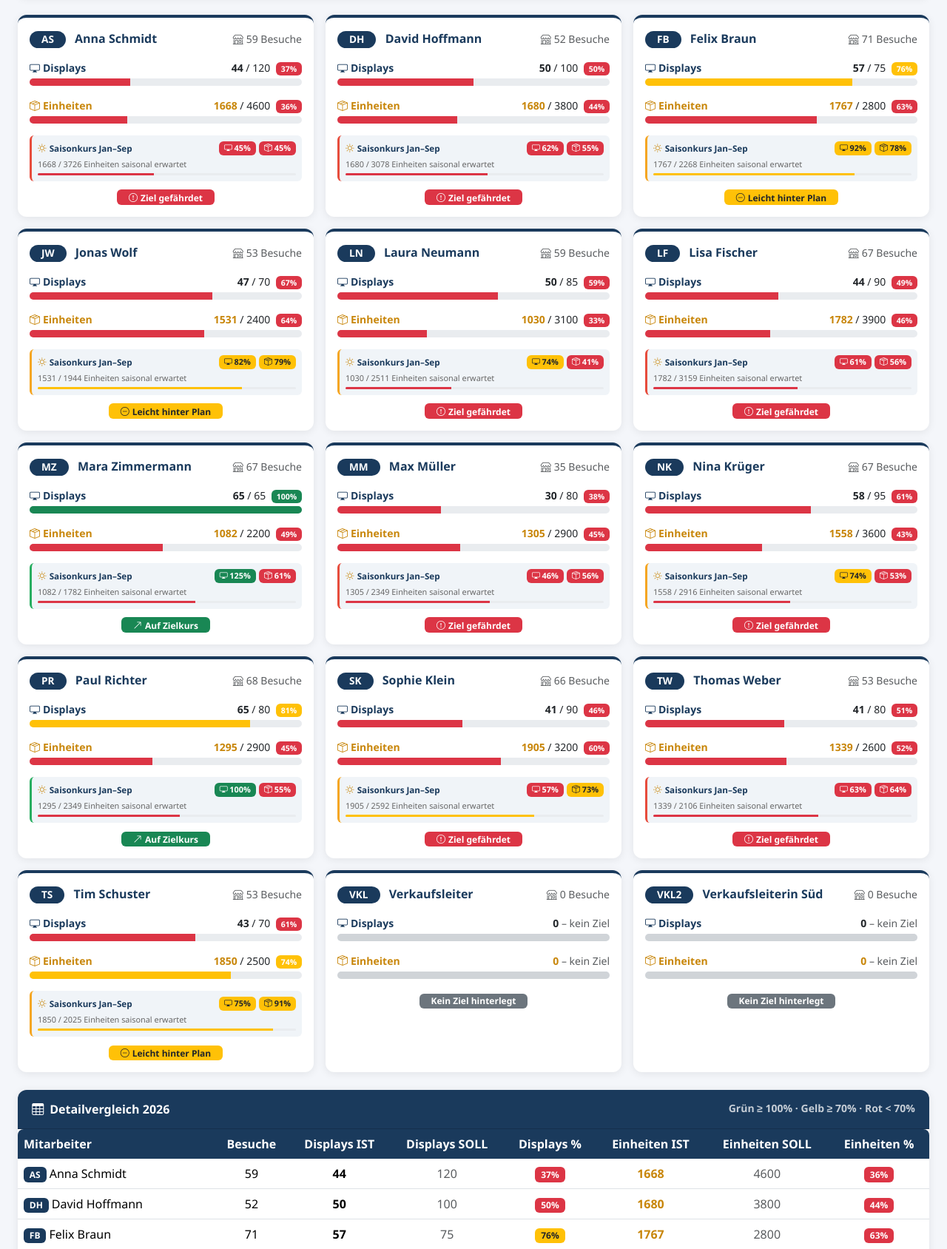
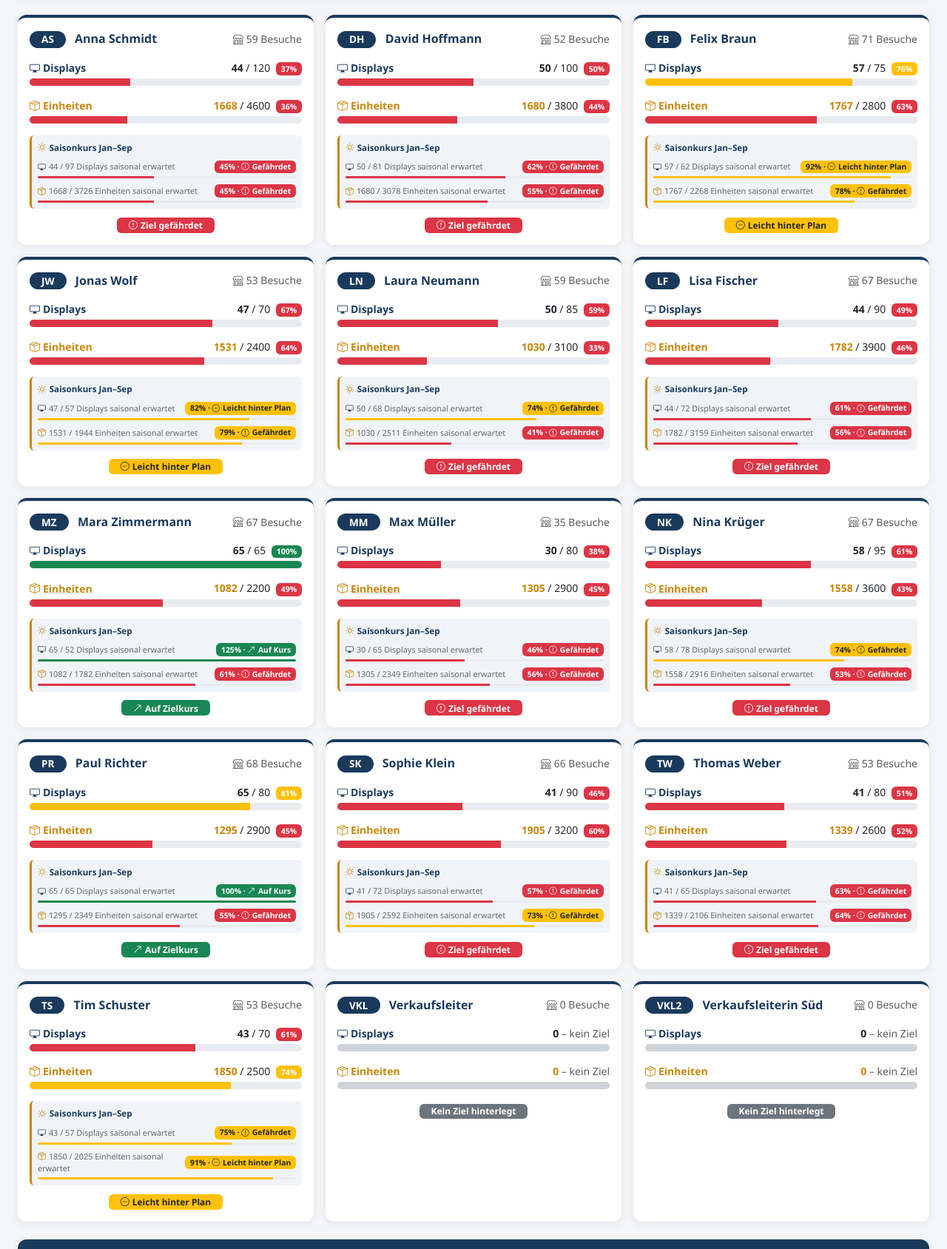
Before and after one commit to jananschuetz-oss/aktionstracker-demo, a Flask app: page /vergleich in a window 1280 px wide. Shown: the part 275-1963 px from the top of the page at 74% size. Run offline with Flask 3, Linux system fonts and the light colour scheme; the visitor is signed in with stand-in values (Sample User, id 1); data comes from the database, SQL or seed files in the repository; data that the repository does not hold is empty; parts of the project's set-up code (start-up, migrations or seed data) failed here and were passed over; some libraries are stand-ins or nearby versions.

Commit message:
Vergleich: separate Tendenz-Einschätzung pro Metrik (von Arco portiert)
Gezielte Teilportierung aus Arco's 11-Commit-Reihe 095ee08..4387358 auf
templates/vergleich.html:

- Jahresziel-Badge (Einzelansicht): getrennte Einschätzung (Text+Farbe)
  für Displays und Kisten statt einer kombinierten Zahl (c6cb044)
- Monatsziel-Badge (Einzelansicht): Einschätzungstext ergänzt in den
  bereits pro Metrik getrennten Badges (Teil von 4387358)
- Saisonkurs-KPI-Box (Einzelansicht): Einschätzungstext ergänzt in den
  bereits pro Metrik getrennten Badges (Teil von 4387358)
- Saisonkurs-Mini-Box je Mitarbeiterkarte (Teamübersicht): komplett
  umgebaut auf eigene IST/SOLL-Zeile, Fortschrittsbalken und
  Einschätzungs-Badge (Auf Kurs/Leicht hinter Plan/Gefährdet) pro
  Metrik statt nur einer %-Zahl je Metrik (095ee08 + 9bee16b), inkl.
  Prozentzahl im Badge-Text ergänzt (4fc9810)
- Reihenfolge überall auf "Displays vor Kisten" umgestellt (Teil von
  d7e2930, angewendet auf die in Demo tatsächlich vorhandenen drei
  Zielkarten – Demo hat keine vierte/Q3-Karte)

Bewusst NICHT übernommen: die komplette Q3-Sektion (Quartalsziel-Box
in Team- und Einzelansicht, Q3-Badges, Q3-Zeitkurs-Berechnung) aus
34c9956, d7e2930 (Q3-Teil), 05b7dfe, aac3c9e, 8c56604 – separates,
größeres Feature, das noch nicht übernommen werden soll.

8dbe94a ("Aufbautypen ohne Ziel ausblenden") ist in Demo nicht
anwendbar: Demo hat das zugrundeliegende Aufbautyp-Zielzahlen-Feature
(kanal_ziele_by_rep/kanal_team) überhaupt nicht in vergleich.html –
nichts zu filtern.

Demo behält die Bezeichnung "Displays" (kein Rename zu "Aktivitäten",
das war ein separater, nicht portierter Arco-Commit vor diesem
Bereich). Kein app.py-Änderungsbedarf, da keine neuen Server-Daten
nötig sind.

Co-Authored-By: Claude Sonnet 5 <noreply@anthropic.com>

```diff
--- a/templates/vergleich.html
+++ b/templates/vergleich.html
@@ -120,27 +120,27 @@
         {% if akt_mon %}
         <div class="mb-3">
           <div class="d-flex justify-content-between mb-1">
+            <span class="small fw-semibold" style="color:#1a3a5c"><i class="bi bi-display me-1"></i>Displays</span>
+            <span class="small">
+              <strong>{{ akt_mon.displays_ist }}</strong> / {{ akt_mon.displays_ziel }}
+              {% if akt_mon.displays_pct is not none %}
+              <span class="badge ms-1 {% if akt_mon.displays_pct >= 100 %}bg-success{% elif akt_mon.displays_pct >= 70 %}bg-warning text-dark{% else %}bg-danger{% endif %}">{{ akt_mon.displays_pct }}% · {% if akt_mon.displays_pct >= 100 %}<i class="bi bi-check-circle me-1"></i>Ziel erreicht{% elif akt_mon.displays_pct >= 95 %}<i class="bi bi-arrow-up-right me-1"></i>Auf Kurs{% elif akt_mon.displays_pct >= 80 %}<i class="bi bi-dash-circle me-1"></i>Leicht hinter Plan{% else %}<i class="bi bi-exclamation-circle me-1"></i>Gefährdet{% endif %}</span>
+              {% endif %}
+            </span>
+          </div>
+          {% if akt_mon.displays_ziel %}<div class="progress" style="height:8px"><div class="progress-bar {% if (akt_mon.displays_pct or 0) >= 100 %}bg-success{% elif (akt_mon.displays_pct or 0) >= 70 %}bg-warning{% else %}bg-danger{% endif %}" style="width:{{ [akt_mon.displays_pct or 0, 100]|min }}%"></div></div>{% endif %}
+        </div>
+        <div>
+          <div class="d-flex justify-content-between mb-1">
             <span class="small fw-semibold" style="color:#c8860a"><i class="bi bi-box-seam me-1"></i>{{ unit_label }}</span>
             <span class="small">
               <strong style="color:#c8860a">{{ akt_mon.kisten_ist }}</strong> / {{ akt_mon.kisten_ziel }}
               {% if akt_mon.kisten_pct is not none %}
-              <span class="badge ms-1 {% if akt_mon.kisten_pct >= 100 %}bg-success{% elif akt_mon.kisten_pct >= 70 %}bg-warning text-dark{% else %}bg-danger{% endif %}">{{ akt_mon.kisten_pct }}%</span>
+              <span class="badge ms-1 {% if akt_mon.kisten_pct >= 100 %}bg-success{% elif akt_mon.kisten_pct >= 70 %}bg-warning text-dark{% else %}bg-danger{% endif %}">{{ akt_mon.kisten_pct }}% · {% if akt_mon.kisten_pct >= 100 %}<i class="bi bi-check-circle me-1"></i>Ziel erreicht{% elif akt_mon.kisten_pct >= 95 %}<i class="bi bi-arrow-up-right me-1"></i>Auf Kurs{% elif akt_mon.kisten_pct >= 80 %}<i class="bi bi-dash-circle me-1"></i>Leicht hinter Plan{% else %}<i class="bi bi-exclamation-circle me-1"></i>Gefährdet{% endif %}</span>
               {% endif %}
             </span>
           </div>
           {% if akt_mon.kisten_ziel %}<div class="progress" style="height:8px"><div class="progress-bar {% if (akt_mon.kisten_pct or 0) >= 100 %}bg-success{% elif (akt_mon.kisten_pct or 0) >= 70 %}bg-warning{% else %}bg-danger{% endif %}" style="width:{{ [akt_mon.kisten_pct or 0, 100]|min }}%"></div></div>{% endif %}
-        </div>
-        <div>
-          <div class="d-flex justify-content-between mb-1">
-            <span class="small fw-semibold" style="color:#1a3a5c"><i class="bi bi-display me-1"></i>Displays</span>
-            <span class="small">
-              <strong>{{ akt_mon.displays_ist }}</strong> / {{ akt_mon.displays_ziel }}
-              {% if akt_mon.displays_pct is not none %}
-              <span class="badge ms-1 {% if akt_mon.displays_pct >= 100 %}bg-success{% elif akt_mon.displays_pct >= 70 %}bg-warning text-dark{% else %}bg-danger{% endif %}">{{ akt_mon.displays_pct }}%</span>
-              {% endif %}
-            </span>
-          </div>
-          {% if akt_mon.displays_ziel %}<div class="progress" style="height:8px"><div class="progress-bar {% if (akt_mon.displays_pct or 0) >= 100 %}bg-success{% elif (akt_mon.displays_pct or 0) >= 70 %}bg-warning{% else %}bg-danger{% endif %}" style="width:{{ [akt_mon.displays_pct or 0, 100]|min }}%"></div></div>{% endif %}
         </div>
         {% else %}
         <p class="text-muted text-center py-3 mb-0">Keine Aktivitäten in {{ m_namen[aktueller_monat-1] }}</p>
@@ -158,6 +158,16 @@
       <div class="card-body">
         <div class="mb-3">
           <div class="d-flex justify-content-between mb-1">
+            <span class="small fw-semibold" style="color:#1a3a5c"><i class="bi bi-display me-1"></i>Displays</span>
+            <span class="small">
+              <strong>{{ selected_rep.displays_ist }}</strong> / {{ d_jz or '–' }}
+              {% if d_pct_j is not none %}<span class="badge ms-1 {% if d_pct_j >= 100 %}bg-success{% elif d_pct_j >= 70 %}bg-warning text-dark{% else %}bg-danger{% endif %}">{{ d_pct_j }}%</span>{% endif %}
+            </span>
+          </div>
+          {% if d_jz %}<div class="progress" style="height:8px"><div class="progress-bar {% if (d_pct_j or 0) >= 100 %}bg-success{% elif (d_pct_j or 0) >= 70 %}bg-warning{% else %}bg-danger{% endif %}" style="width:{{ [d_pct_j or 0, 100]|min }}%"></div></div>{% endif %}
+        </div>
+        <div>
+          <div class="d-flex justify-content-between mb-1">
             <span class="small fw-semibold" style="color:#c8860a"><i class="bi bi-box-seam me-1"></i>{{ unit_label }}</span>
             <span class="small">
               <strong style="color:#c8860a">{{ selected_rep.kisten_ist }}</strong> / {{ k_jz or '–' }}
@@ -165,16 +175,6 @@
             </span>
           </div>
           {% if k_jz %}<div class="progress" style="height:8px"><div class="progress-bar {% if (k_pct_j or 0) >= 100 %}bg-success{% elif (k_pct_j or 0) >= 70 %}bg-warning{% else %}bg-danger{% endif %}" style="width:{{ [k_pct_j or 0, 100]|min }}%"></div></div>{% endif %}
-        </div>
-        <div>
-          <div class="d-flex justify-content-between mb-1">
-            <span class="small fw-semibold" style="color:#1a3a5c"><i class="bi bi-display me-1"></i>Displays</span>
-            <span class="small">
-              <strong>{{ selected_rep.displays_ist }}</strong> / {{ d_jz or '–' }}
-              {% if d_pct_j is not none %}<span class="badge ms-1 {% if d_pct_j >= 100 %}bg-success{% elif d_pct_j >= 70 %}bg-warning text-dark{% else %}bg-danger{% endif %}">{{ d_pct_j }}%</span>{% endif %}
-            </span>
-          </div>
-          {% if d_jz %}<div class="progress" style="height:8px"><div class="progress-bar {% if (d_pct_j or 0) >= 100 %}bg-success{% elif (d_pct_j or 0) >= 70 %}bg-warning{% else %}bg-danger{% endif %}" style="width:{{ [d_pct_j or 0, 100]|min }}%"></div></div>{% endif %}
         </div>
         {% if k_jz %}
         <div class="text-muted mt-2" style="font-size:.72rem">
@@ -184,19 +184,30 @@
         {% endif %}
 
         <!-- Jahres-Status-Badge -->
+        {% if not k_jz and not d_jz %}
         <div class="text-center mt-3">
-          {% if not k_jz and not d_jz %}
           <span class="badge bg-secondary px-3">Kein Ziel hinterlegt</span>
-          {% elif (k_pct_j is not none and k_pct_j >= 100) and (d_pct_j is not none and d_pct_j >= 100) %}
-            <span class="badge bg-success px-3"><i class="bi bi-check-circle me-1"></i>Ziel erreicht!</span>
-          {% elif (kk is not none and kk >= 95) or (dk is not none and dk >= 95) %}
-            <span class="badge bg-success px-3"><i class="bi bi-arrow-up-right me-1"></i>Auf Zielkurs</span>
-          {% elif (kk is not none and kk >= 80) or (dk is not none and dk >= 80) %}
-            <span class="badge bg-warning text-dark px-3"><i class="bi bi-dash-circle me-1"></i>Leicht hinter Plan</span>
+        </div>
         {% else %}
-            <span class="badge bg-danger px-3"><i class="bi bi-exclamation-circle me-1"></i>Ziel gefährdet</span>
+        <div class="mt-3 d-flex flex-column gap-1">
+          {% if d_jz and dk is not none %}
+          <div class="d-flex justify-content-between align-items-center">
+            <small style="color:#1a3a5c"><i class="bi bi-display me-1"></i>Displays</small>
+            <span class="badge {% if d_pct_j is not none and d_pct_j >= 100 %}bg-success{% elif dk >= 95 %}bg-success{% elif dk >= 80 %}bg-warning text-dark{% else %}bg-danger{% endif %}" style="font-size:.72rem">
+              {% if d_pct_j is not none and d_pct_j >= 100 %}<i class="bi bi-check-circle me-1"></i>Ziel erreicht{% elif dk >= 95 %}<i class="bi bi-arrow-up-right me-1"></i>Auf Zielkurs{% elif dk >= 80 %}<i class="bi bi-dash-circle me-1"></i>Leicht hinter Plan{% else %}<i class="bi bi-exclamation-circle me-1"></i>Gefährdet{% endif %}
+            </span>
+          </div>
+          {% endif %}
+          {% if k_jz and kk is not none %}
+          <div class="d-flex justify-content-between align-items-center">
+            <small style="color:#c8860a"><i class="bi bi-box-seam me-1"></i>{{ unit_label }}</small>
+            <span class="badge {% if k_pct_j is not none and k_pct_j >= 100 %}bg-success{% elif kk >= 95 %}bg-success{% elif kk >= 80 %}bg-warning text-dark{% else %}bg-danger{% endif %}" style="font-size:.72rem">
+              {% if k_pct_j is not none and k_pct_j >= 100 %}<i class="bi bi-check-circle me-1"></i>Ziel erreicht{% elif kk >= 95 %}<i class="bi bi-arrow-up-right me-1"></i>Auf Zielkurs{% elif kk >= 80 %}<i class="bi bi-dash-circle me-1"></i>Leicht hinter Plan{% else %}<i class="bi bi-exclamation-circle me-1"></i>Gefährdet{% endif %}
+            </span>
+          </div>
           {% endif %}
         </div>
+        {% endif %}
       </div>
     </div>
   </div>
@@ -210,23 +221,23 @@
       <div class="card-body">
         <div class="mb-3">
           <div class="d-flex justify-content-between mb-1">
+            <span class="small fw-semibold" style="color:#1a3a5c"><i class="bi bi-display me-1"></i>Displays</span>
+            <span class="small">
+              <strong>{{ kurs.kum_d_ist }}</strong> / {{ kurs.kum_d_ziel }}
+              {% if dk is not none %}<span class="badge ms-1 {% if dk >= 100 %}bg-success{% elif dk >= 70 %}bg-warning text-dark{% else %}bg-danger{% endif %}">{{ dk }}% · {% if dk >= 100 %}<i class="bi bi-check-circle me-1"></i>Ziel erreicht{% elif dk >= 95 %}<i class="bi bi-arrow-up-right me-1"></i>Auf Kurs{% elif dk >= 80 %}<i class="bi bi-dash-circle me-1"></i>Leicht hinter Plan{% else %}<i class="bi bi-exclamation-circle me-1"></i>Gefährdet{% endif %}</span>{% endif %}
+            </span>
+          </div>
+          {% if kurs.kum_d_ziel %}<div class="progress" style="height:8px"><div class="progress-bar {% if (dk or 0) >= 100 %}bg-success{% elif (dk or 0) >= 70 %}bg-warning{% else %}bg-danger{% endif %}" style="width:{{ [dk or 0, 100]|min }}%"></div></div>{% endif %}
+        </div>
+        <div>
+          <div class="d-flex justify-content-between mb-1">
             <span class="small fw-semibold" style="color:#c8860a"><i class="bi bi-box-seam me-1"></i>{{ unit_label }}</span>
             <span class="small">
               <strong style="color:#c8860a">{{ kurs.kum_k_ist }}</strong> / {{ kurs.kum_k_ziel }}
-              {% if kk is not none %}<span class="badge ms-1 {% if kk >= 100 %}bg-success{% elif kk >= 70 %}bg-warning text-dark{% else %}bg-danger{% endif %}">{{ kk }}%</span>{% endif %}
+              {% if kk is not none %}<span class="badge ms-1 {% if kk >= 100 %}bg-success{% elif kk >= 70 %}bg-warning text-dark{% else %}bg-danger{% endif %}">{{ kk }}% · {% if kk >= 100 %}<i class="bi bi-check-circle me-1"></i>Ziel erreicht{% elif kk >= 95 %}<i class="bi bi-arrow-up-right me-1"></i>Auf Kurs{% elif kk >= 80 %}<i class="bi bi-dash-circle me-1"></i>Leicht hinter Plan{% else %}<i class="bi bi-exclamation-circle me-1"></i>Gefährdet{% endif %}</span>{% endif %}
             </span>
           </div>
           {% if kurs.kum_k_ziel %}<div class="progress" style="height:8px"><div class="progress-bar {% if (kk or 0) >= 100 %}bg-success{% elif (kk or 0) >= 70 %}bg-warning{% else %}bg-danger{% endif %}" style="width:{{ [kk or 0, 100]|min }}%"></div></div>{% endif %}
-        </div>
-        <div>
-          <div class="d-flex justify-content-between mb-1">
-            <span class="small fw-semibold" style="color:#1a3a5c"><i class="bi bi-display me-1"></i>Displays</span>
-            <span class="small">
-              <strong>{{ kurs.kum_d_ist }}</strong> / {{ kurs.kum_d_ziel }}
-              {% if dk is not none %}<span class="badge ms-1 {% if dk >= 100 %}bg-success{% elif dk >= 70 %}bg-warning text-dark{% else %}bg-danger{% endif %}">{{ dk }}%</span>{% endif %}
-            </span>
-          </div>
-          {% if kurs.kum_d_ziel %}<div class="progress" style="height:8px"><div class="progress-bar {% if (dk or 0) >= 100 %}bg-success{% elif (dk or 0) >= 70 %}bg-warning{% else %}bg-danger{% endif %}" style="width:{{ [dk or 0, 100]|min }}%"></div></div>{% endif %}
         </div>
         <div class="text-muted mt-2" style="font-size:.72rem">
           <i class="bi bi-sun me-1" style="color:#c8860a"></i>Saisonal erwartet laut Sonnenschlüssel
@@ -530,29 +541,31 @@
         {% set dk = kurs.get('disp_kurs') %}
         {% set kk = kurs.get('kist_kurs') %}
         {% if dk is not none or kk is not none %}
-        <div class="mb-2 p-2 rounded"
-             style="background:#f0f4f8;border-left:3px solid {% if (kk or 0) >= 100 or (dk or 0) >= 100 %}#27ae60{% elif (kk or 0) >= 70 or (dk or 0) >= 70 %}#f5a623{% else %}#e74c3c{% endif %}">
-          <div class="d-flex justify-content-between align-items-center mb-1">
-            <small class="fw-semibold" style="color:#1a3a5c;font-size:.73rem">
+        <div class="mb-2 p-2 rounded" style="background:#f0f4f8;border-left:3px solid #c8860a">
+          <small class="fw-semibold d-block mb-2" style="color:#1a3a5c;font-size:.73rem">
             <i class="bi bi-sun me-1" style="color:#c8860a"></i>Saisonkurs Jan–{{ m_namen[aktueller_monat-1] }}
           </small>
-            <div class="d-flex gap-1">
+
           {% if dk is not none %}
-              <span class="badge {% if dk >= 100 %}bg-success{% elif dk >= 70 %}bg-warning text-dark{% else %}bg-danger{% endif %}" style="font-size:.68rem">
-                <i class="bi bi-display"></i> {{ dk }}%
+          <div class="d-flex justify-content-between align-items-center" style="font-size:.68rem;color:#666">
+            <span><i class="bi bi-display me-1" style="color:#1a3a5c"></i>{{ kurs.kum_d_ist }} / {{ kurs.kum_d_ziel }} Displays saisonal erwartet</span>
+            <span class="badge {% if dk >= 100 %}bg-success{% elif dk >= 70 %}bg-warning text-dark{% else %}bg-danger{% endif %}" style="font-size:.65rem">
+              {{ dk|round(0)|int }}% · {% if dk >= 95 %}<i class="bi bi-arrow-up-right me-1"></i>Auf Kurs{% elif dk >= 80 %}<i class="bi bi-dash-circle me-1"></i>Leicht hinter Plan{% else %}<i class="bi bi-exclamation-circle me-1"></i>Gefährdet{% endif %}
             </span>
+          </div>
+          <div class="progress mt-1 mb-2" style="height:3px">
+            <div class="progress-bar {% if dk >= 100 %}bg-success{% elif dk >= 70 %}bg-warning{% else %}bg-danger{% endif %}"
+                 style="width:{{ [dk, 100]|min }}%"></div>
+          </div>
           {% endif %}
+
           {% if kk is not none %}
-              <span class="badge {% if kk >= 100 %}bg-success{% elif kk >= 70 %}bg-warning text-dark{% else %}bg-danger{% endif %}" style="font-size:.68rem">
-                <i class="bi bi-box-seam"></i> {{ kk }}%
+          <div class="d-flex justify-content-between align-items-center" style="font-size:.68rem;color:#666">
+            <span><i class="bi bi-box-seam me-1" style="color:#c8860a"></i>{{ kurs.kum_k_ist }} / {{ kurs.kum_k_ziel }} {{ unit_label }} saisonal erwartet</span>
+            <span class="badge {% if kk >= 100 %}bg-success{% elif kk >= 70 %}bg-warning text-dark{% else %}bg-danger{% endif %}" style="font-size:.65rem">
+              {{ kk|round(0)|int }}% · {% if kk >= 95 %}<i class="bi bi-arrow-up-right me-1"></i>Auf Kurs{% elif kk >= 80 %}<i class="bi bi-dash-circle me-1"></i>Leicht hinter Plan{% else %}<i class="bi bi-exclamation-circle me-1"></i>Gefährdet{% endif %}
             </span>
-              {% endif %}
           </div>
-          </div>
-          <div class="d-flex justify-content-between" style="font-size:.68rem;color:#666">
-            <span>{{ kurs.kum_k_ist }} / {{ kurs.kum_k_ziel }} {{ unit_label }} saisonal erwartet</span>
-          </div>
-          {% if kk is not none %}
           <div class="progress mt-1" style="height:3px">
             <div class="progress-bar {% if kk >= 100 %}bg-success{% elif kk >= 70 %}bg-warning{% else %}bg-danger{% endif %}"
                  style="width:{{ [kk, 100]|min }}%"></div>
```
Lines whose indentation alone changed are shown as unchanged.
